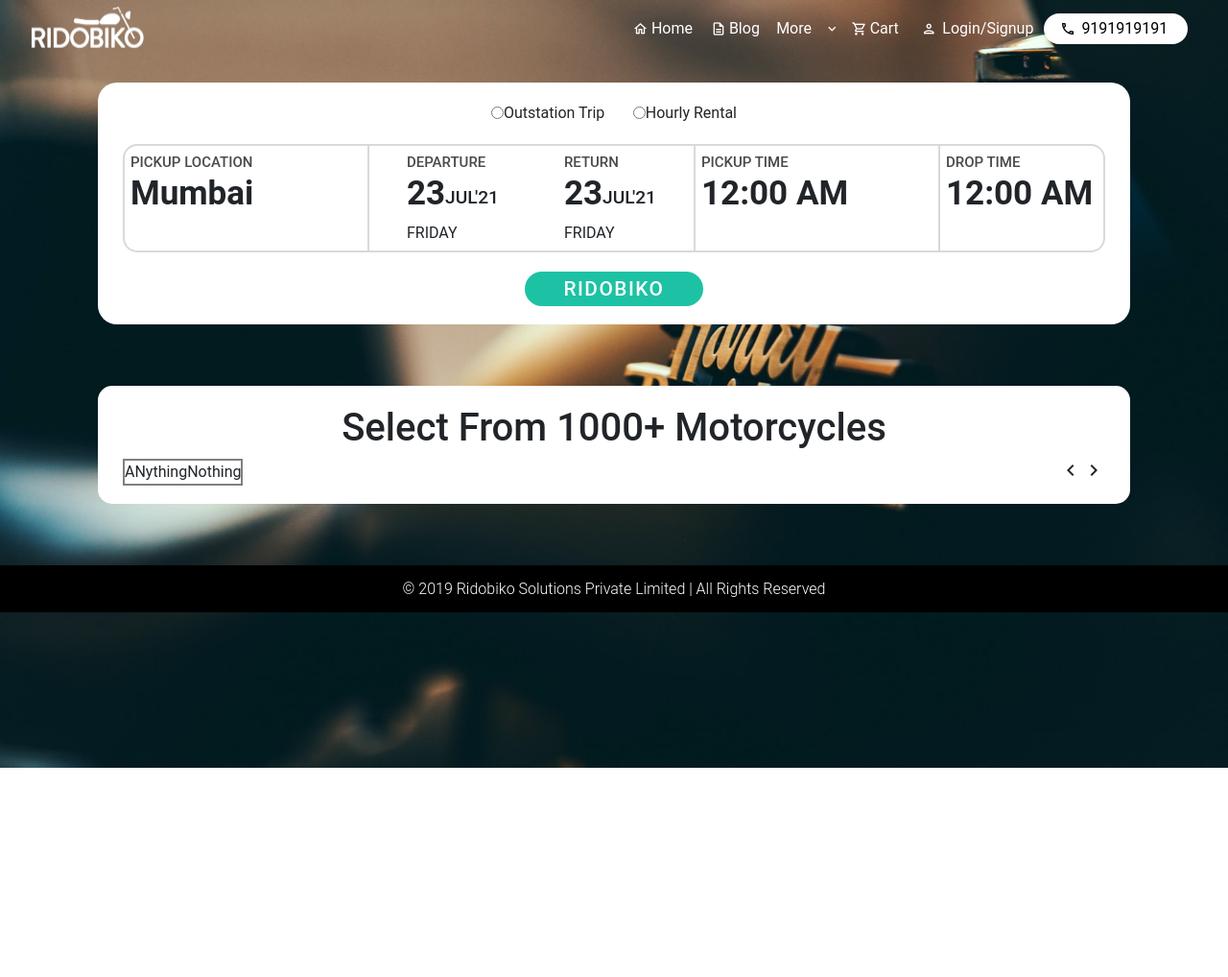
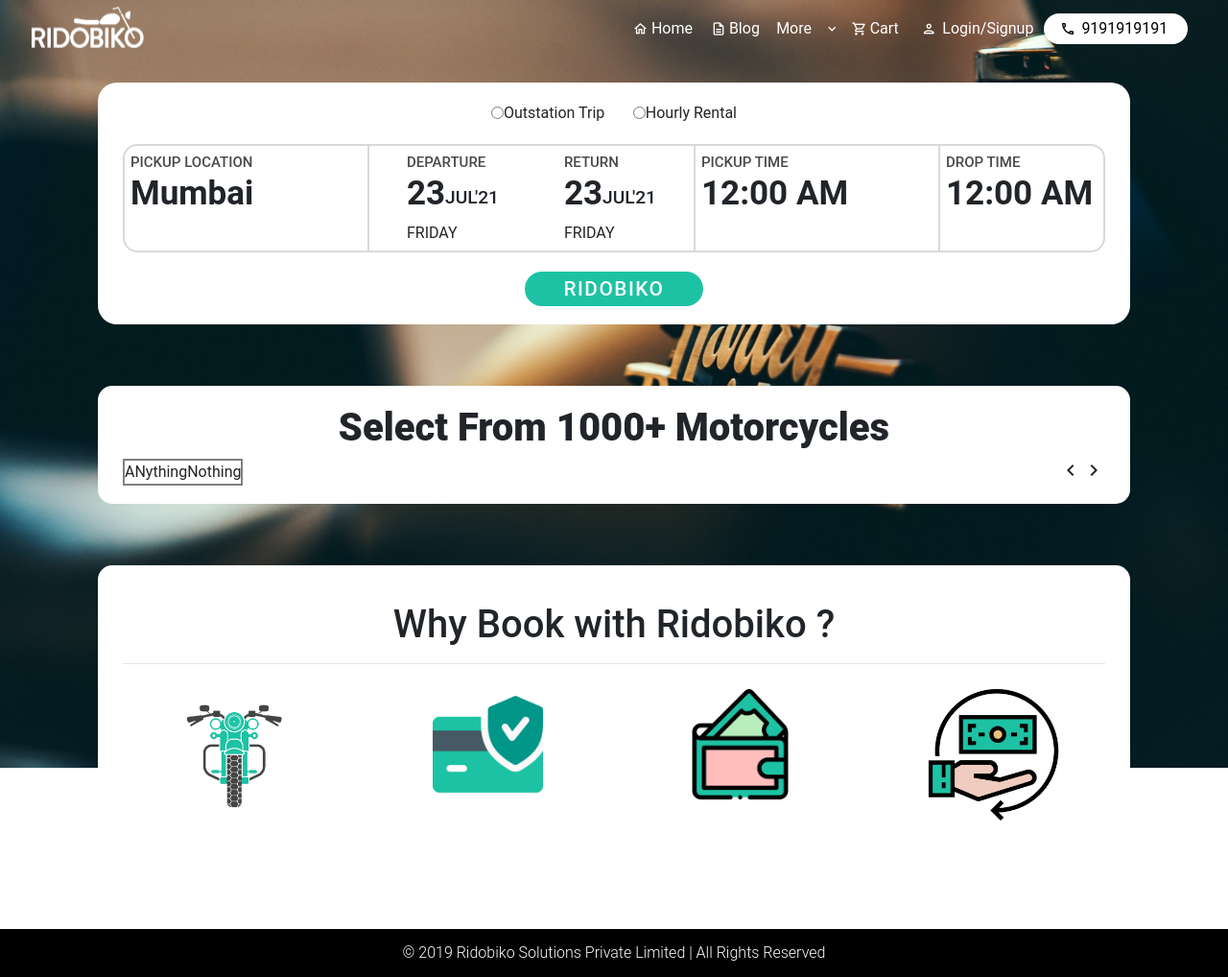
Before and after one commit to KUSUM24/RidoBiko_Clone, a PHP site: page / in a window 1280 px wide. Shown: the whole page at 96% size. Before the commit the page ends 800 px from the top, so only its background shows below. Run offline with PHP 8.4, Linux system fonts and the light colour scheme.

Commit message:
why book with us section done

```diff
--- a/components/booking.php
+++ b/components/booking.php
@@ -0,0 +1,20 @@
+<div class="booking">
+    <div class="booking-heading h1 text-center">
+            Why Book with Ridobiko ?
+    </div>
+    <hr>
+    <div class="row images-main">
+        <div class="img-col col-md-3">
+            <img class="book-1 img-book" src="images/booking/book-1.png" alt="error">
+        </div>
+        <div class="img-col col-md-3">
+            <img class="book-2 img-book " src="images/booking/book-2.png" alt="error">
+        </div>
+        <div class="img-col col-md-3">
+            <img class="book-3 img-book" src="images/booking/book-3.png" alt="error">
+        </div>
+        <div class="img-col col-md-3">
+            <img class="book-4 img-book" src="images/booking/book-4.png" alt="error">
+        </div>
+    </div>
+</div>
--- a/components/motorcycle.php
+++ b/components/motorcycle.php
@@ -1,6 +1,8 @@
 <div class="motorcycle">
     <div class="motorcycle-heading h1 text-center">
-    Select From 1000+ Motorcycles
+        <b>
+            Select From 1000+ Motorcycles
+        </b>
     </div>
     <div class="motorcycle-scroll d-flex justify-content-between">
         <div class="scroll-title-main d-flex">
--- /dev/null
+++ b/css/booking.css
@@ -0,0 +1,24 @@
+.booking {
+  background-color: #ffffff;
+  border-radius: 15px;
+  padding: 3% 2%;
+  margin: 5% 8% !important;
+}
+.booking-heading {
+  font-weight: 550;
+}
+.images-main {
+  padding: 1% 0%;
+}
+.img-col {
+  text-align: center;
+}
+.img-book {
+  width: 137px;
+  height: 137px;
+}
+.book-2,
+.book-3 {
+  width: 115px;
+  height: 115px;
+}
--- a/css/motorcycle.css
+++ b/css/motorcycle.css
@@ -4,7 +4,8 @@
   padding: 1.5% 2%;
   margin: 5% 8% !important;
 }
-.motorcycle-scroll {
+.motorcycle-heading {
+  font-weight: 550;
 }
 .scroll-title-main {
   border: 2px solid gray;
--- a/index.php
+++ b/index.php
@@ -12,6 +12,7 @@
     <link rel="stylesheet" href="css/trip.css">
     <link rel="stylesheet" href="css/copyright.css">
     <link rel="stylesheet" href="css/motorcycle.css">
+    <link rel="stylesheet" href="css/booking.css">
     <title>RidoBiko</title>
 
 </head>
```
Also changed, not shown: css/footer.css (added), css/story.css (added), images/booking/book-1.png (added), images/booking/book-2.png (added), images/booking/book-3.png (added), images/booking/book-4.png (added).
